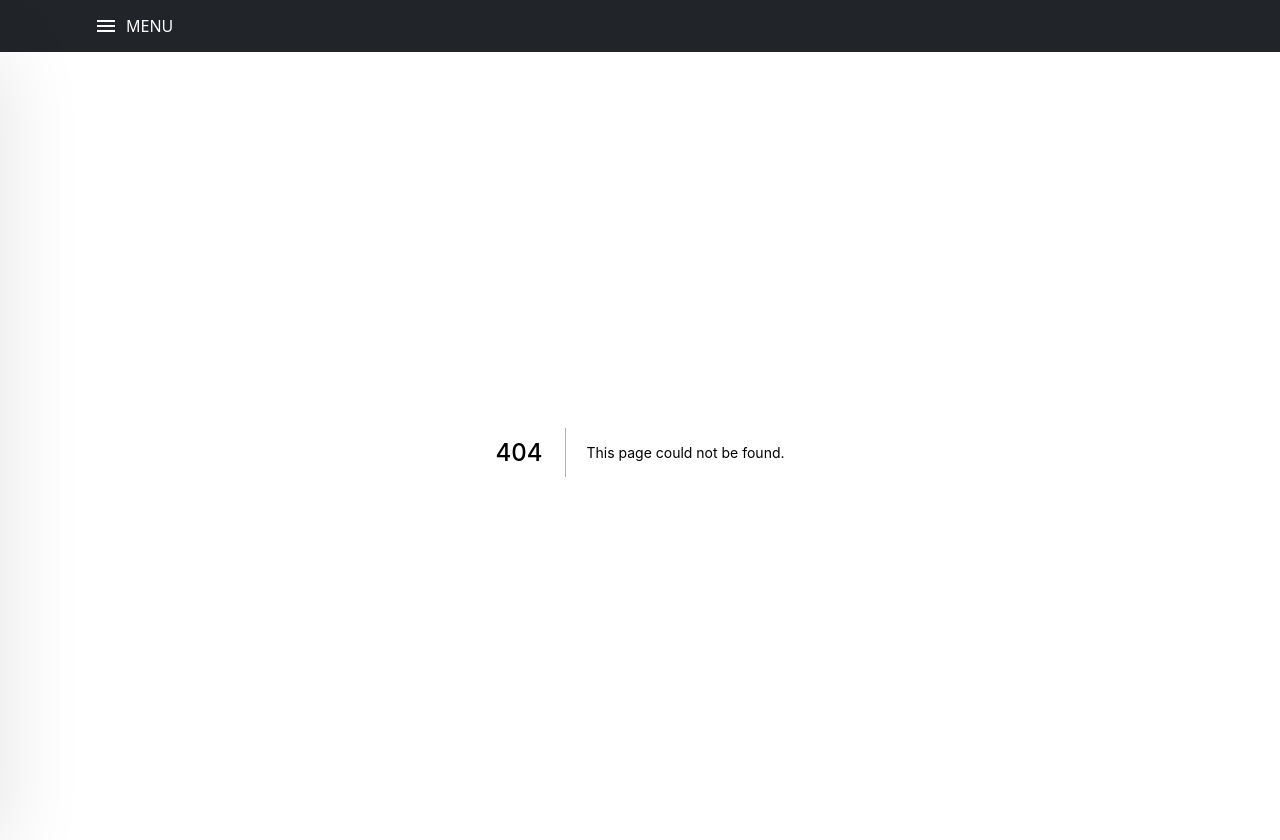
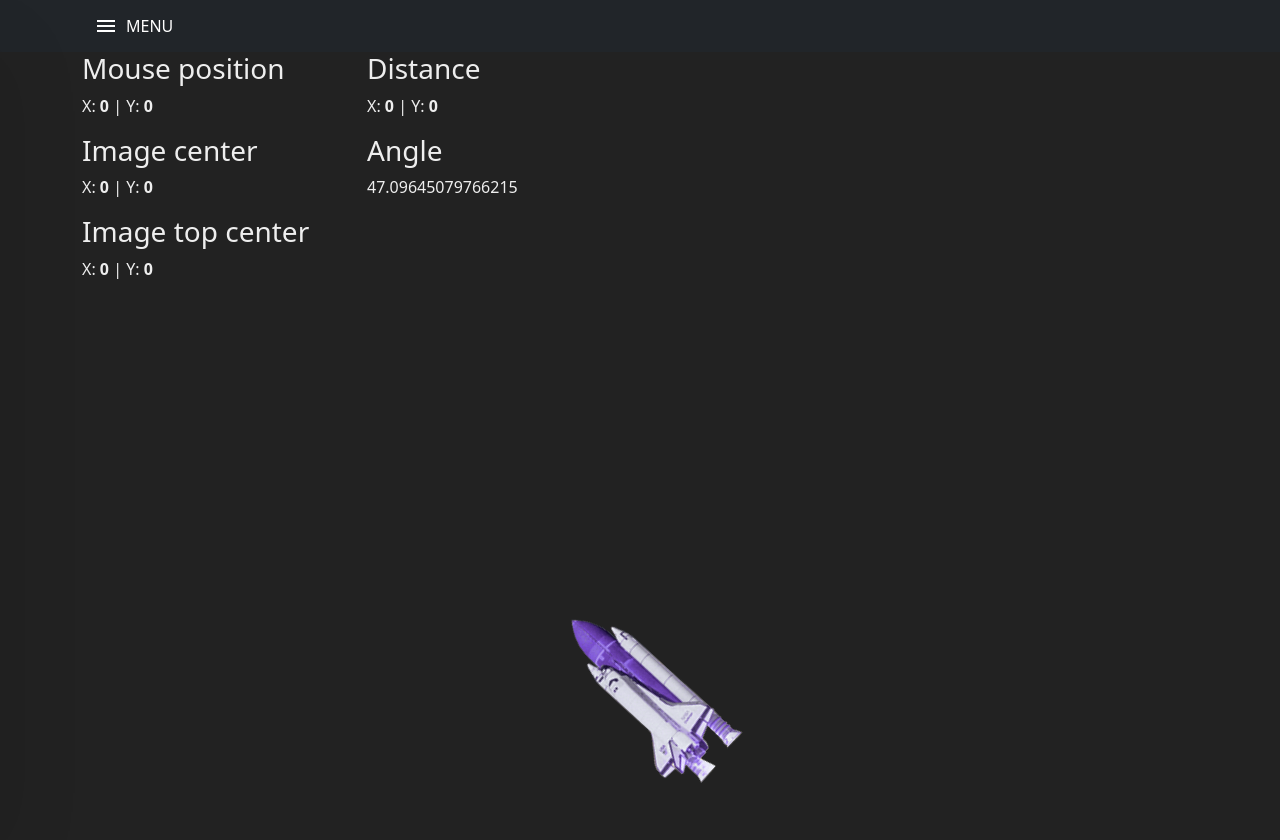
Before and after one commit to luangelsdorf/next-playground, a Next.js app: page /mouse-track in a window 1280 px wide. Before the commit this address had no page. Shown: the top 840 px of the page. Built offline with nearby package versions, Linux system fonts and the light colour scheme.

Commit message:
mouse tracking

```diff
--- a/pages/index.js
+++ b/pages/index.js
@@ -1,7 +1,7 @@
 import React from 'react';
 import Link from 'next/link'
 
-export let pages = ['busca-cores', 'test-components', 'side-bar', 'victory', 'apex-charts', 'intersection-observer']
+export let pages = ['busca-cores', 'test-components', 'side-bar', 'victory', 'apex-charts', 'intersection-observer', 'mouse-track']
 
 export default function index() {
   return (
--- /dev/null
+++ b/pages/mouse-track/index.js
@@ -0,0 +1,114 @@
+import React, {useEffect, useState} from 'react';
+import styles from '/public/css/modules/mouse-track.module.css';
+import Head from "next/head";
+
+export default function mouseTrack() {
+  const [mousePosition, setMousePosition] = useState({x: 0, y: 0});
+  const [imgCenter, setImgCenter] = useState({x: 0, y: 0});
+  const [imgTopCenter, setImgTopCenter] = useState({x: 0, y: 0});
+  const [angle, setAngle] = useState(0);
+
+  function getCenter(img) {
+    const imgRect = img.getBoundingClientRect();
+    const centerX = imgRect.x + (imgRect.width / 2);
+    const centerY = imgRect.y + (imgRect.height / 2);
+    return {
+      x: centerX,
+      y: centerY,
+    }
+  }
+
+  function getTopCenter(img) {
+    const imgRect = img.getBoundingClientRect();
+    const centerX = imgRect.x + (imgRect.width / 2);
+    return {
+      x: centerX,
+      y: imgRect.y,
+    }
+  }
+
+  function getAngle(img) {
+    let topCenter = getTopCenter(img);
+    let adjacentSide = topCenter.y - mousePosition.y;
+    let oppositeSide = topCenter.x - mousePosition.x;
+    let hypotenuse = Math.sqrt((adjacentSide ** 2) + (oppositeSide ** 2));
+    let sine = oppositeSide / hypotenuse;
+    let angle = Math.asin(sine) * 180 / Math.PI;
+    img.style.transform = `rotate(${angle * (-1)}deg)`
+    return angle;
+  }
+
+  useEffect(() => {
+    const image = document.querySelector('img');
+    window.onmousemove = e => {
+      setMousePosition({x: e.clientX, y: e.clientY});
+    }
+    window.onresize = () => {
+      setImgCenter(getCenter(image));
+      setImgTopCenter(getTopCenter(image));
+    }
+  }, []);
+
+  useEffect(() => {
+    const image = document.querySelector('img');
+    setAngle(getAngle(image))
+  })
+
+  return (
+    <>
+      <Head>
+        <title>Mouse Tracking</title>
+      </Head>
+
+      <div className={styles.div}>
+        <div className="container h-100">
+          <div className="row h-100">
+            <div className="col-md-12 h-100 d-flex align-items-center justify-content-center order-1">
+              <img src="/img/nave.png" alt="asd"/>
+            </div>
+            <div className={`col-md-6 my-auto ${styles.data}`}>
+              <div className="row">
+                <div className="col-md-6">
+                  <section className="mb-3">
+                    <h3>Mouse position</h3>
+                    <span>X:&nbsp;</span><strong>{`${mousePosition.x}`}</strong>
+                    <span> | </span>
+                    <span>Y:&nbsp;</span><strong>{`${mousePosition.y}`}</strong>
+                  </section>
+
+                  <section className="mb-3">
+                    <h3>Image center</h3>
+                    <span>X:&nbsp;</span><strong>{`${imgCenter.x.toFixed(0)}`}</strong>
+                    <span> | </span>
+                    <span>Y:&nbsp;</span><strong>{`${imgCenter.y.toFixed(0)}`}</strong>
+                  </section>
+
+                  <section className="mb-3">
+                    <h3>Image top center</h3>
+                    <span>X:&nbsp;</span><strong>{`${imgTopCenter.x.toFixed(0)}`}</strong>
+                    <span> | </span>
+                    <span>Y:&nbsp;</span><strong>{`${imgTopCenter.y.toFixed(0)}`}</strong>
+                  </section>
+                </div>
+
+                <div className="col-md-6">
+                  <section className="mb-3">
+                    <h3>Distance</h3>
+                    <span>X:&nbsp;</span><strong>{`${Math.abs((imgTopCenter.x - mousePosition.x).toFixed(0))}`}</strong>
+                    <span> | </span>
+                    <span>Y:&nbsp;</span><strong>{`${Math.abs((imgTopCenter.y - mousePosition.y).toFixed(0))}`}</strong>
+                  </section>
+
+                  <section className="mb-3">
+                    <h3>Angle</h3>
+                    <span>{angle}</span>
+                  </section>
+                </div>
+              </div>
+            </div>
+          </div>
+        </div>
+      </div>
+    </>
+  )
+}
--- a/public/css/global.css
+++ b/public/css/global.css
@@ -1,6 +1,14 @@
 body {
     background-color: #222 ;
     color: #eee ;
+}
+
+body, html {
+    height: 100%;
+}
+
+#__next {
+    height: 100%;
 }
 
 .btn {
--- /dev/null
+++ b/public/css/modules/mouse-track.module.css
@@ -0,0 +1,21 @@
+.div {
+    height: 100%;
+}
+
+.img {
+    transform: translateX(500px);
+}
+
+.data {
+    background-color: rgba(34, 34, 34, 0.66);
+}
+
+.marker {
+    background-color: #ff0000;
+    position: absolute;
+    height: 4px;
+    width: 4px;
+    transform: translate(-2px, -2px);
+    top: 20px;
+    left: 20px;
+}
```
Also changed, not shown: public/img/nave.png (added).
